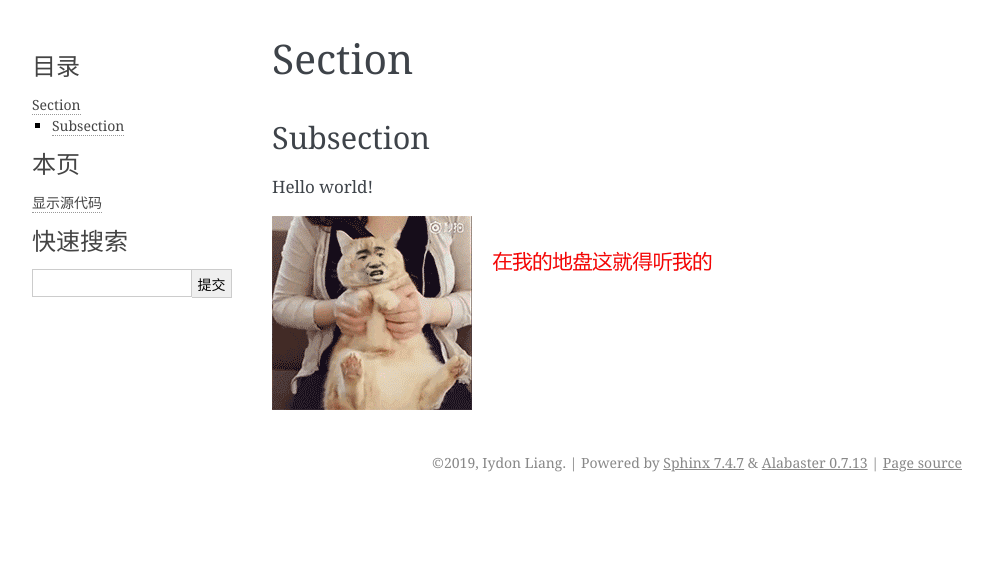
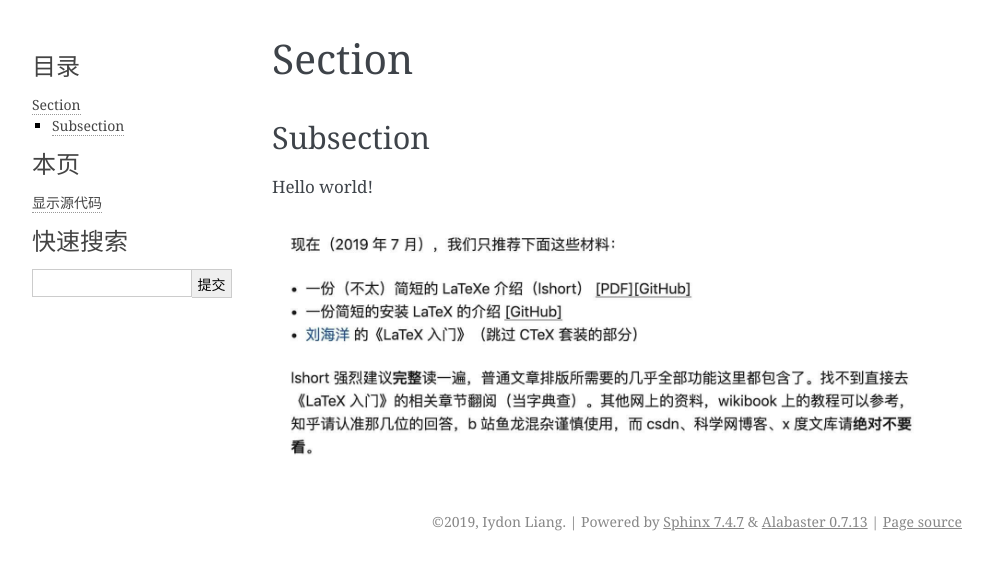
Before and after one commit to iydon/tex, a Sphinx documentation site: the page built from source/contents.md, in a window 1280 px wide. Shown: the top 570 px of the page, without its empty margins (148-1141 px from the left). Built offline with Sphinx 7.4.7, drawn with Linux system fonts in a browser that asks for light colours.

Commit message:
尝试-2

```diff
--- a/source/contents.md
+++ b/source/contents.md
@@ -2,4 +2,4 @@
 ## Subsection
 Hello world!
 
-![](_static/images/0.gif)
+![](_static/images/1.jpg)
```
